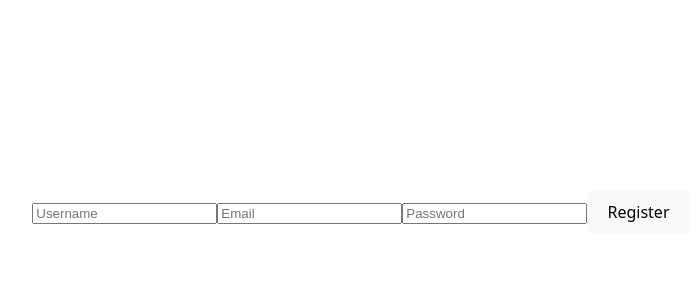
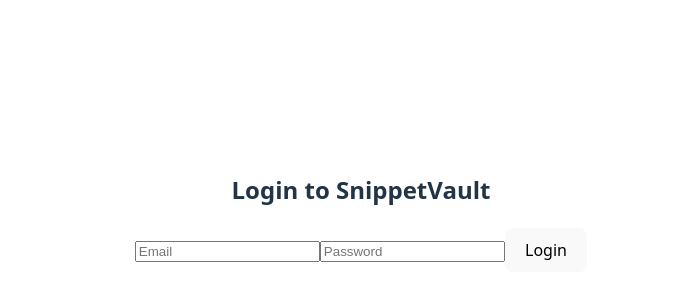
Before and after one commit to ShotikoLabadze/snippetvault, a React app in the folder frontend/: page /login in a window 1280 px wide. Shown: the part 188-488 px from the top of the page, without its empty margins (279-977 px from the left). Built offline with nearby package versions, Linux system fonts and the light colour scheme; the HTML template or start-up script is replaced by a standard one.

Commit message:
feat: create Login component

```diff
--- a/frontend/src/App.tsx
+++ b/frontend/src/App.tsx
@@ -1,11 +1,25 @@
+import {
+  Navigate,
+  Route,
+  BrowserRouter as Router,
+  Routes,
+} from "react-router-dom";
+import "./App.css";
+import Dashboard from "./pages/Dashboard";
+import Login from "./pages/Login";
 import Register from "./pages/Register";
-import "./App.css";
 
 function App() {
   return (
-    <>
-      <Register></Register>
-    </>
+    <Router>
+      <Routes>
+        <Route path="/register" element={<Register />} />
+        <Route path="/login" element={<Login />} />
+        <Route path="/dashboard" element={<Dashboard />} />
+
+        <Route path="*" element={<Navigate to="/login" />} />
+      </Routes>
+    </Router>
   );
 }
 
--- /dev/null
+++ b/frontend/src/pages/Dashboard.tsx
@@ -0,0 +1,5 @@
+const Dashboard = () => {
+  return <div>dashbor</div>;
+};
+
+export default Dashboard;
--- /dev/null
+++ b/frontend/src/pages/Login.tsx
@@ -0,0 +1,49 @@
+import React, { useState } from "react";
+import { useNavigate } from "react-router-dom";
+import api from "../api/axios";
+
+const Login = () => {
+  const [formData, setFormData] = useState({ email: "", password: "" });
+  const navigate = useNavigate();
+
+  const handleSubmit = async (e: React.FormEvent) => {
+    e.preventDefault();
+    try {
+      const response = await api.post("/auth/login", formData);
+
+      localStorage.setItem("token", response.data.access_token);
+
+      alert("Login successful!");
+
+      navigate("/dashboard");
+    } catch (err) {
+      console.error(err);
+      alert("Invalid credentials. Check your email/password.");
+    }
+  };
+
+  return (
+    <div className="auth-container">
+      <h2>Login to SnippetVault</h2>
+      <form onSubmit={handleSubmit}>
+        <input
+          type="email"
+          placeholder="Email"
+          required
+          onChange={(e) => setFormData({ ...formData, email: e.target.value })}
+        />
+        <input
+          type="password"
+          placeholder="Password"
+          required
+          onChange={(e) =>
+            setFormData({ ...formData, password: e.target.value })
+          }
+        />
+        <button type="submit">Login</button>
+      </form>
+    </div>
+  );
+};
+
+export default Login;
```
